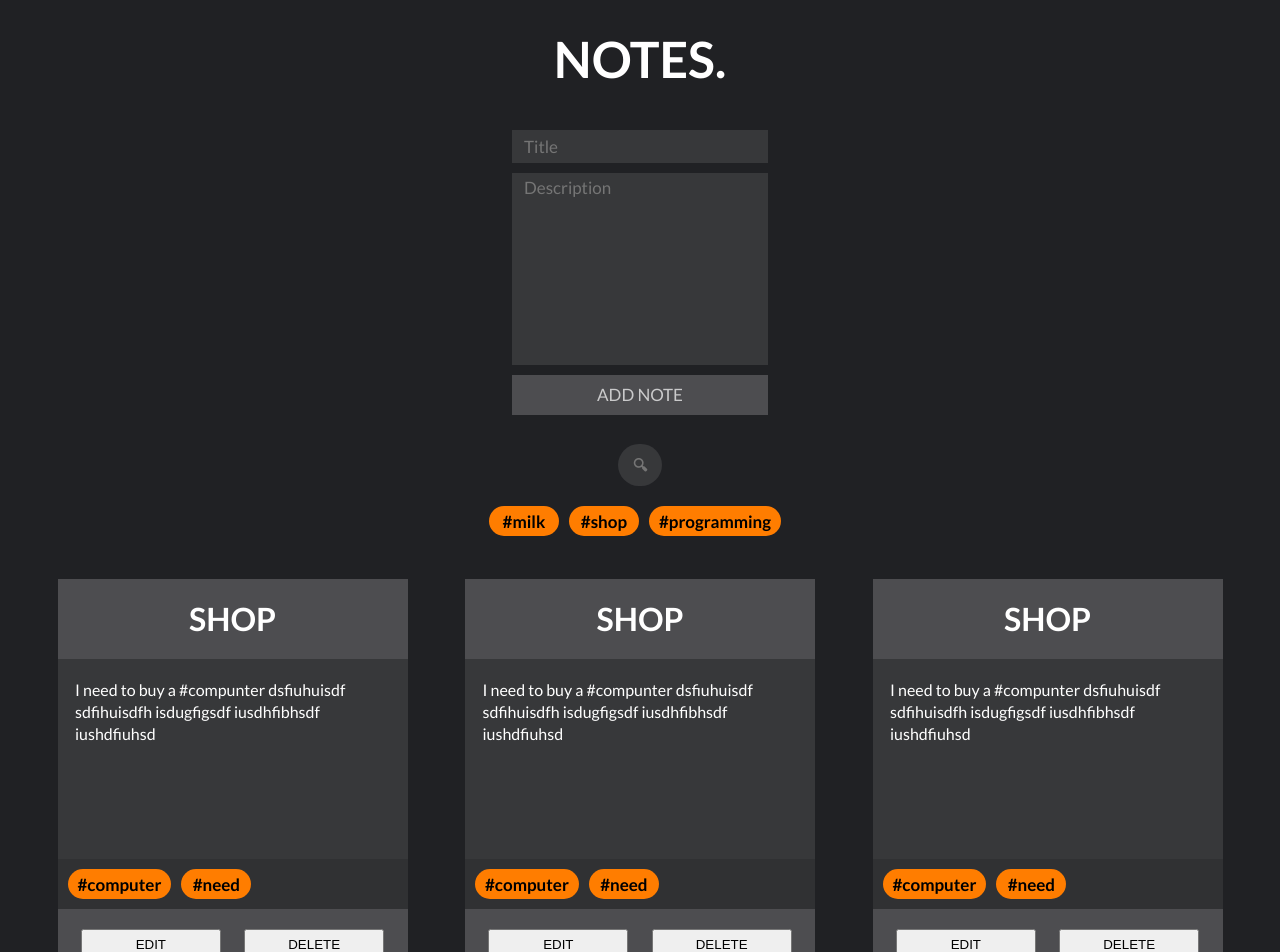
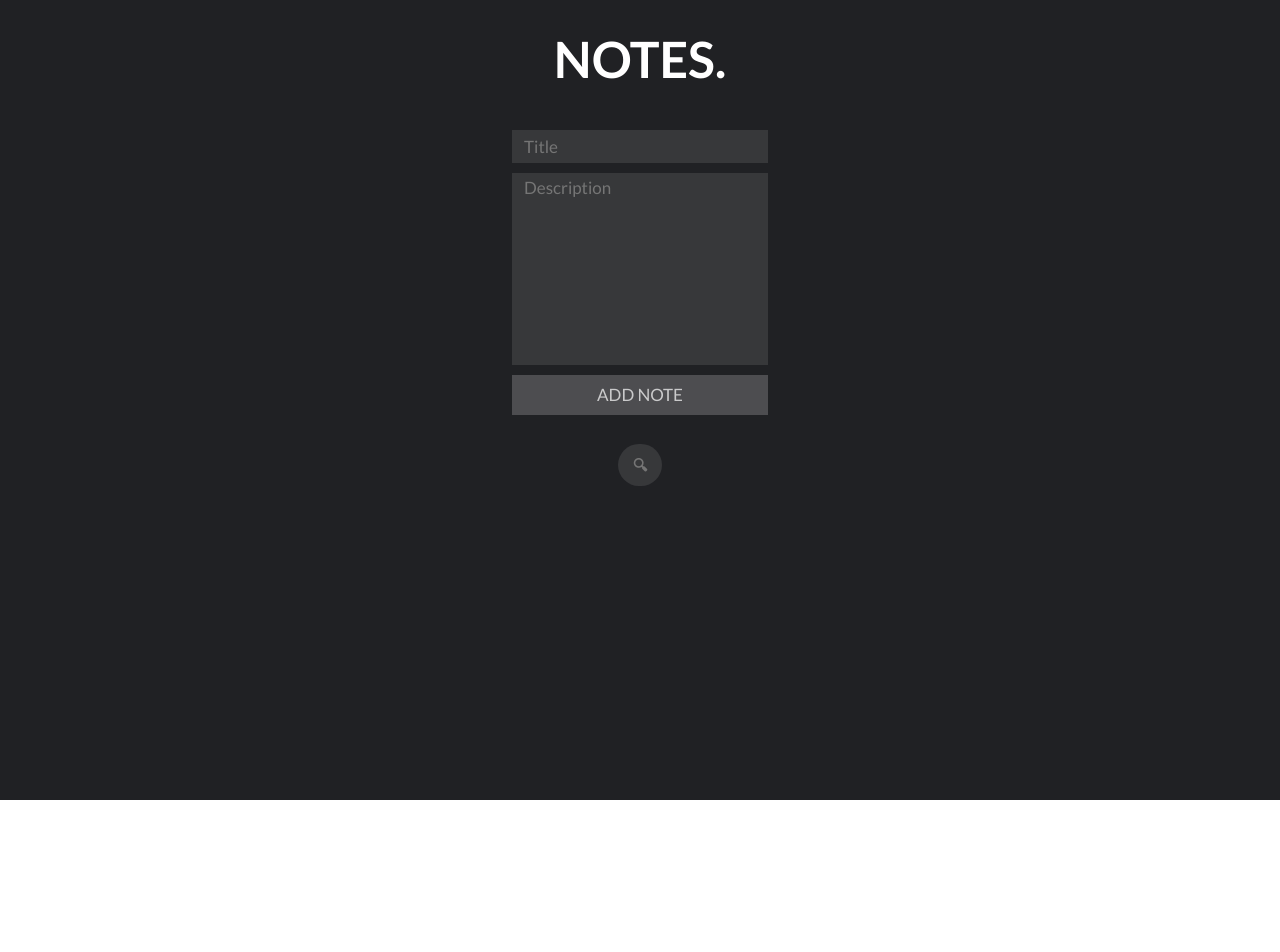
Before and after one commit to naugtymor/Notes, a React (Create React App) app: page / in a window 1280 px wide. Shown: the top 952 px of the page. After the commit the page ends 800 px from the top, so only its background shows below. Built offline with nearby package versions, Linux system fonts and the light colour scheme.

Commit message:
feat: add note

```diff
--- a/package.json
+++ b/package.json
@@ -12,6 +12,7 @@
     "@types/react": "^18.0.0",
     "@types/react-dom": "^18.0.0",
     "@types/react-redux": "^7.1.25",
+    "@types/uuid": "^9.0.1",
     "formik": "^2.2.9",
     "react": "^18.2.0",
     "react-dom": "^18.2.0",
@@ -21,6 +22,7 @@
     "redux": "^4.2.1",
     "sass": "^1.59.3",
     "typescript": "^4.4.2",
+    "uuid": "^9.0.0",
     "web-vitals": "^2.1.0"
   },
   "scripts": {
--- a/src/app/content/MainBlock/MainBlock.tsx
+++ b/src/app/content/MainBlock/MainBlock.tsx
@@ -3,6 +3,7 @@ import s from './MainBlock.module.scss';
 import Note from "./Note/Note";
 import {useAppDispatch, useAppSelector} from "../../store/store";
 import {useFormik} from "formik";
+import {addNoteAC} from "./notes-reducer";
 
 export type FormikModalErrorType = {
     title?: string
@@ -25,7 +26,7 @@ const MainBlock = () => {
                 errors.title = 'Required';
             } else if (values.title.length < 3) {
                 errors.title = 'Must be 3 characters or more';
-            } else if (values.title.length > 10) {
+            } else if (values.title.length > 12) {
                 errors.title = 'Must be less then 12 characters';
             }
 
@@ -33,13 +34,13 @@ const MainBlock = () => {
                 errors.description = 'Required';
             } else if (values.description.length < 3) {
                 errors.description = 'Must be 3 characters or more';
-            } else if (values.description.length > 100) {
-                errors.description = 'Must be less then 100 characters';
+            } else if (values.description.length > 250) {
+                errors.description = 'Must be less then 250 characters';
             }
             return errors;
         },
         onSubmit: (values, e) => {
-            alert(JSON.stringify(values, null, 2));
+            dispatch(addNoteAC(values))
         },
     });
 
@@ -70,22 +71,14 @@ const MainBlock = () => {
                 <input placeholder={'🔍︎'} className={s.search}/>
             </div>
             <div className={s.tagsBlock}>
-                <div className={s.tagContainer}>
-                    <span className={s.tag}>#milk</span>
-                </div>
-                <div className={s.tagContainer}>
-                    <span className={s.tag}>#shop</span>
-                </div>
-                <div className={s.tagContainer}>
-                    <span className={s.tag}>#programming</span>
-                </div>
+                {tags.map((t, index) =>
+                    <div key={index} className={s.tagContainer}>
+                        <span className={s.tag}>#{t}</span>
+                    </div>
+                )}
             </div>
             <div className={s.notesBlock}>
-                <Note/>
-                <Note/>
-                <Note/>
-                <Note/>
-                <Note/>
+                {notes.map((p, index) => <Note tags={p.tags} title={p.title} description={p.description} key={index} />)}
             </div>
 
         </div>
--- a/src/app/content/MainBlock/Note/Note.tsx
+++ b/src/app/content/MainBlock/Note/Note.tsx
@@ -1,28 +1,29 @@
 import React from 'react';
 import s from './Note.module.scss';
 
-// export type NotePropsType = {
-//     note: any
-//     onDelete: () => void
-// }
+export type NotePropsType = {
+    title: string
+    description: string
+    tags: string[]
+    // onDelete: () => void
+}
 
-const Note = () => {
+const Note: React.FC<NotePropsType> = ({title, description, tags}) => {
 
     return (
         <div className={s.note}>
             <div className={s.noteTitleBlock}>
-                <span className={s.title}>Shop</span>
+                <span className={s.title}>{title}</span>
             </div>
             <div className={s.noteDescription}>
-                <div className={s.description}>I need to buy a #compunter dsfiuhuisdf sdfihuisdfh isdugfigsdf iusdhfibhsdf iushdfiuhsd</div>
+                <div className={s.description}>{description}</div>
             </div>
             <div className={s.noteTags}>
-                <div className={s.tagContainer}>
-                    <span className={s.tag}>#computer</span>
-                </div>
-                <div className={s.tagContainer}>
-                    <span className={s.tag}>#need</span>
-                </div>
+                {tags.map((t, index) =>
+                    <div key={index} className={s.tagContainer}>
+                        <span className={s.tag}>#{t}</span>
+                    </div>
+                )}
             </div>
             <div className={s.noteButtons}>
                 <button className={s.button}>EDIT</button>
--- a/src/app/content/MainBlock/notes-reducer.ts
+++ b/src/app/content/MainBlock/notes-reducer.ts
@@ -1,14 +1,34 @@
-import {createSlice} from "@reduxjs/toolkit";
+import {createSlice, PayloadAction} from "@reduxjs/toolkit";
+import {v4} from 'uuid';
 
 const slice = createSlice({
     name: "notes",
     initialState: {
         notes: [],
         tags: []
-    },
+    } as NotesStateType,
     reducers: {
-
+        addNoteAC: (state, action: PayloadAction<{ title: string, description: string }>) => {
+            const content = action.payload.description;
+            const regex = /#\w+/g;
+            const tagMatches = content.match(regex);
+            const newTags = tagMatches ? tagMatches.map(tag => tag.slice(1)) : [];
+            state.tags = state.tags.concat(newTags)
+            state.notes.push({id: v4(), title: action.payload.title, description: action.payload.description, tags: newTags});
+        },
     },
 })
 
+export type NotesStateType = {
+    notes: NoteType[],
+    tags: string[]
+}
+export type NoteType = {
+    id: string
+    title: string
+    description: string
+    tags: string[]
+}
+export const {addNoteAC} = slice.actions;
+
 export const notesReducer = slice.reducer;
```
Also changed, not shown: 1 other file (tests, documents, lock files or other folders).
